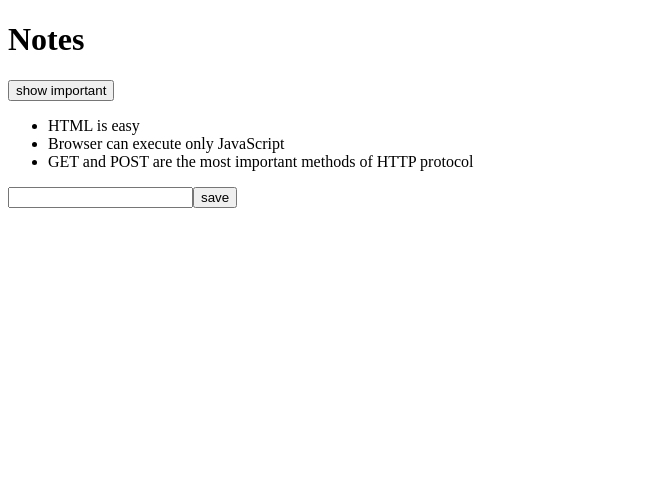
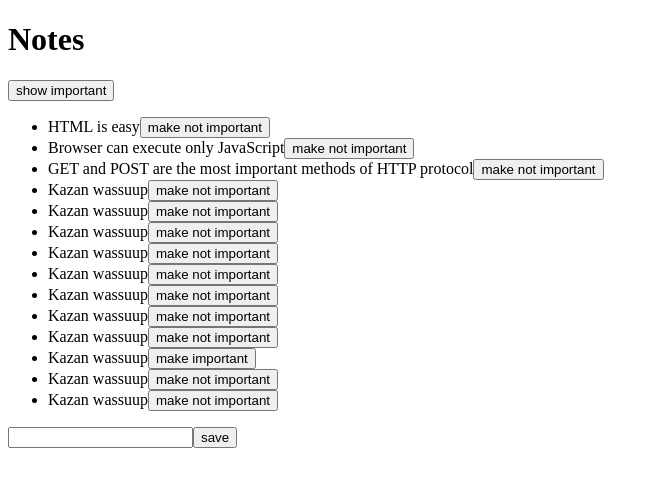
Before and after one commit to Maquim4/helsinki, a React (Create React App) app in the folder part0/notes/: page / in a window 1280 px wide. Shown: the top 486 px of the page, without its empty margins (0-659 px from the left). Built offline with nearby package versions, Linux system fonts and the light colour scheme; data requests are answered from the project's data file.

Commit message:
done: notes backend example

```diff
--- a/part0/notes/db.json
+++ b/part0/notes/db.json
@@ -8,12 +8,67 @@
     {
       "id": 2,
       "content": "Browser can execute only JavaScript",
-      "important": false
+      "important": true
     },
     {
       "id": 3,
       "content": "GET and POST are the most important methods of HTTP protocol",
       "important": true
+    },
+    {
+      "content": "Kazan wassuup",
+      "important": true,
+      "id": 4
+    },
+    {
+      "content": "Kazan wassuup",
+      "important": true,
+      "id": 5
+    },
+    {
+      "content": "Kazan wassuup",
+      "important": true,
+      "id": 6
+    },
+    {
+      "content": "Kazan wassuup",
+      "important": true,
+      "id": 7
+    },
+    {
+      "content": "Kazan wassuup",
+      "important": true,
+      "id": 8
+    },
+    {
+      "content": "Kazan wassuup",
+      "important": true,
+      "id": 9
+    },
+    {
+      "content": "Kazan wassuup",
+      "important": true,
+      "id": 10
+    },
+    {
+      "content": "Kazan wassuup",
+      "important": true,
+      "id": 11
+    },
+    {
+      "content": "Kazan wassuup",
+      "important": false,
+      "id": 12
+    },
+    {
+      "content": "Kazan wassuup",
+      "important": true,
+      "id": 13
+    },
+    {
+      "content": "Kazan wassuup",
+      "important": true,
+      "id": 14
     }
   ]
 }
--- a/part0/notes/src/App.js
+++ b/part0/notes/src/App.js
@@ -1,6 +1,7 @@
 import { useState, useEffect } from 'react';
 import axios from 'axios';
 import Note from './components/Note';
+import noteService from './services/notes';
 
 const App = () => {
   const [notes, setNotes] = useState([]);
@@ -8,24 +9,24 @@
   const [showAll, setShowAll] = useState(true);
 
   useEffect(() => {
-    console.log('effect');
-    axios.get('http://localhost:3001/notes').then((response) => {
-      console.log('promise fulfilled');
-      setNotes(response.data);
+    noteService.getAll().then((initialNotes) => {
+      setNotes(initialNotes);
     });
   }, []);
 
   console.log('render', notes.length, 'notes');
   const addNote = (event) => {
     event.preventDefault();
+
     const noteObject = {
       content: newNote,
       important: Math.random() < 0.5,
-      id: notes.length + 1,
     };
 
-    setNotes(notes.concat(noteObject));
-    setNewNote('');
+    noteService.create(noteObject).then((returnedNote) => {
+      setNotes(notes.concat(returnedNote.data));
+      setNewNote('');
+    });
   };
 
   const handleNoteChange = (event) => {
@@ -37,6 +38,15 @@
     ? notes
     : notes.filter((note) => note.important === true);
 
+  const toggleImportanceOf = (id) => {
+    const note = notes.find((n) => n.id === id);
+    const changedNote = { ...note, important: !note.important };
+
+    noteService.update(id, changedNote).then((returnedNote) => {
+      setNotes(notes.map((note) => (note.id !== id ? note : returnedNote)));
+    });
+  };
+
   return (
     <div>
       <h1>Notes</h1>
@@ -47,7 +57,11 @@
       </div>
       <ul>
         {notesToShow.map((note) => (
-          <Note key={note.id} note={note} />
+          <Note
+            key={note.id}
+            note={note}
+            toggleImportance={() => toggleImportanceOf(note.id)}
+          />
         ))}
       </ul>
       <form onSubmit={addNote}>
--- a/part0/notes/src/components/Note.js
+++ b/part0/notes/src/components/Note.js
@@ -1,5 +1,11 @@
-const Note = ({ note }) => {
-  return <li>{note.content}</li>;
+const Note = ({ note, toggleImportance }) => {
+  const label = note.important ? 'make not important' : 'make important';
+
+  return (
+    <li>
+      {note.content}
+      <button onClick={toggleImportance}>{label}</button>
+    </li>
+  );
 };
-
 export default Note;
--- /dev/null
+++ b/part0/notes/src/services/notes.js
@@ -0,0 +1,19 @@
+import axios from 'axios';
+const baseUrl = 'http://localhost:3001/notes';
+
+const getAll = () => {
+  const request = axios.get(baseUrl);
+  return request.then((response) => response.data);
+};
+
+const create = (newObject) => {
+  const request = axios.post(baseUrl, newObject);
+  return request.then((response) => response.data);
+};
+
+const update = (id, newObject) => {
+  const request = axios.put(`${baseUrl}/${id}`, newObject);
+  return request.then((response) => response.data);
+};
+
+export default { getAll, create, update };
```
